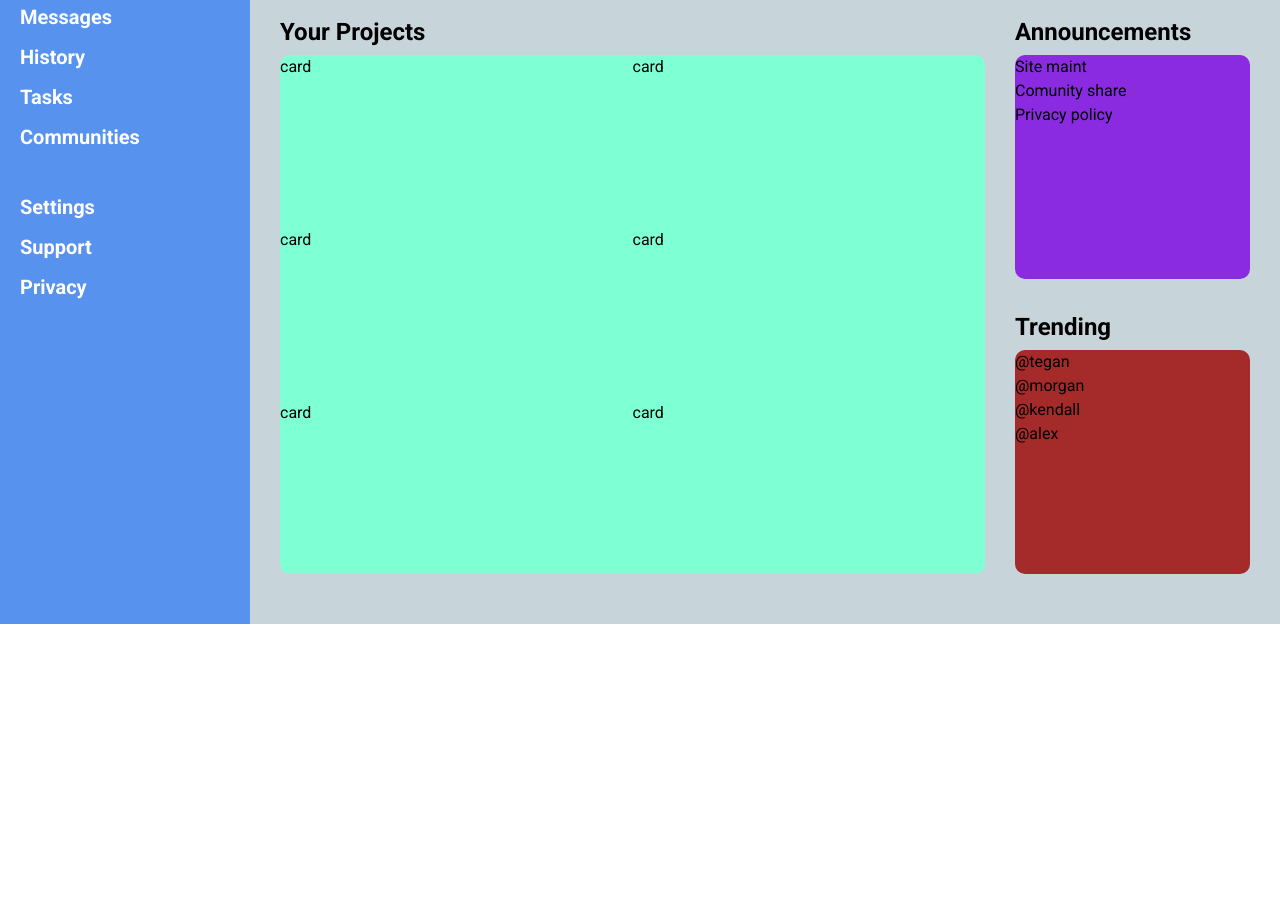
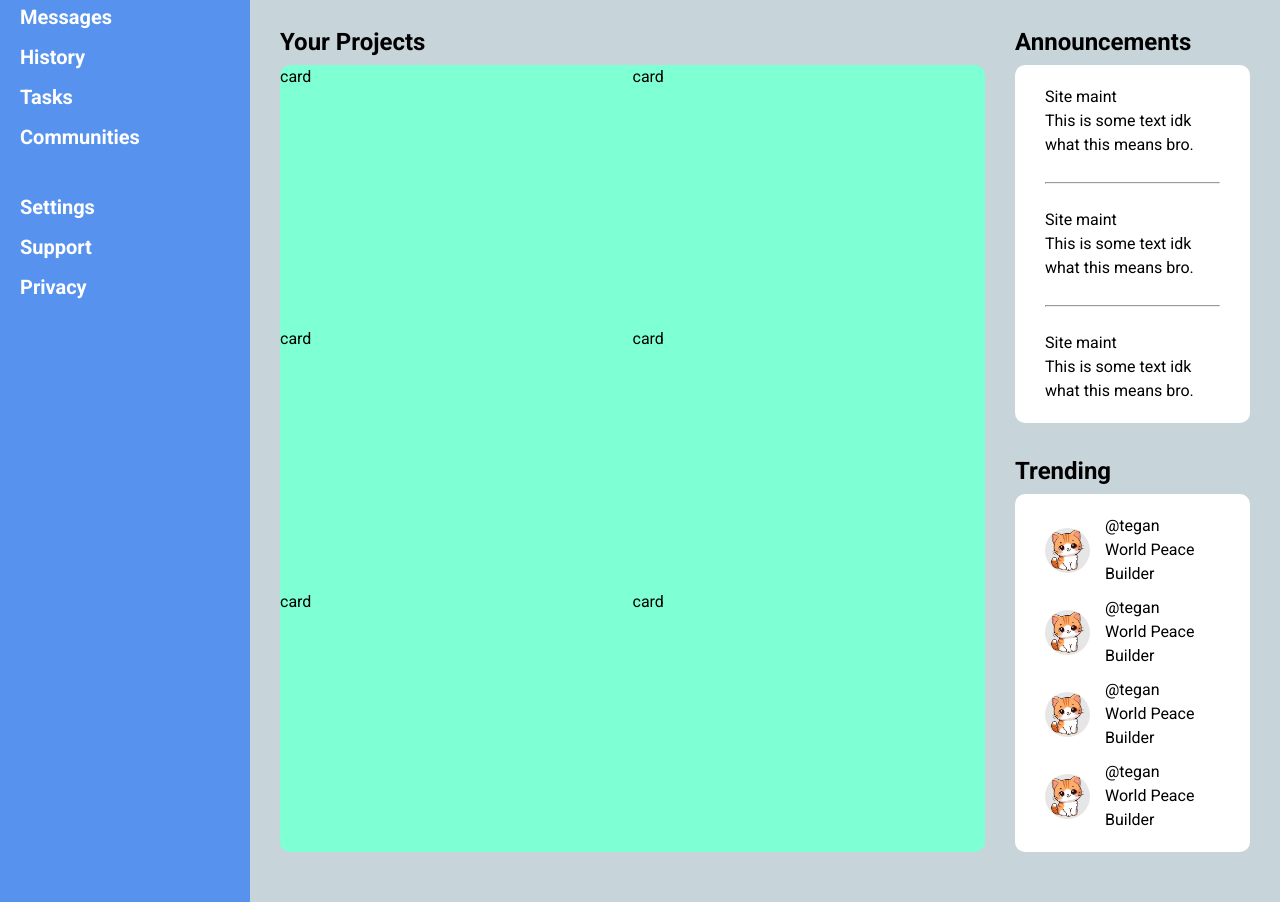
Before and after one commit to Nishivaly/dashboard, a plain HTML site: page index.html in a window 1280 px wide. Shown: the part 176-1078 px from the top of the page. Before the commit the page ends 800 px from the top, so only its background shows below. Drawn offline with Linux system fonts and the light colour scheme.

Commit message:
Fix shit

```diff
--- a/index.html
+++ b/index.html
@@ -34,11 +34,11 @@
                 </div>
                 <ul>
                     <il><img src="./img/bell-outline.svg" alt="Bell" height="40px" width="25px"></il>
-                    <il><img src="./img/cat.jpg" alt="Profile pic" id="small-pfp"></il>
+                    <il><img src="./img/cat.jpg" alt="Profile pic" class="small-pfp"></il>
                     <il><span class="user-name">Morgan Oakley</span></il>
                 </ul>
                 <div class="hi-there">
-                    <img src="./img/cat.jpg" alt="Profile pic" id="big-pfp">
+                    <img src="./img/cat.jpg" alt="Profile pic" class="big-pfp">
                     <div>
                         <p>Hi there,</p>
                         <p class="user-name">Morgan Oakley (@morgan)</p>
@@ -63,16 +63,51 @@
                     <div class="card">card</div>
                 </div>
                 <div class="announcements">
-                    <p>Site maint</p>
-                    <p>Comunity share</p>
-                    <p>Privacy policy</p>
+                    <div class="announcement">
+                        <p>Site maint</p>
+                        <p>This is some text idk what this means bro.</p>
+                    </div>
+                    <hr>
+                    <div class="announcement">
+                        <p>Site maint</p>
+                        <p>This is some text idk what this means bro.</p>
+                    </div>
+                    <hr>
+                    <div class="announcement">
+                        <p>Site maint</p>
+                        <p>This is some text idk what this means bro.</p>
+                    </div>
                 </div>
                 <h2>Trending</h2>
                 <div class="trending">
-                    <div class="trend-user">@tegan</div>
-                    <div class="trend-user">@morgan</div>
-                    <div class="trend-user">@kendall</div>
-                    <div class="trend-user">@alex</div>
+                    <div class="trend-user">
+                        <img src="./img/cat.jpg" alt="Profile pic" class="small-pfp">
+                        <div class="handle-desc">
+                            <p>@tegan</p>
+                            <p>World Peace Builder</p>
+                        </div>
+                    </div>
+                    <div class="trend-user">
+                        <img src="./img/cat.jpg" alt="Profile pic" class="small-pfp">
+                        <div class="handle-desc">
+                            <p>@tegan</p>
+                            <p>World Peace Builder</p>
+                        </div>
+                    </div>
+                    <div class="trend-user">
+                        <img src="./img/cat.jpg" alt="Profile pic" class="small-pfp">
+                        <div class="handle-desc">
+                            <p>@tegan</p>
+                            <p>World Peace Builder</p>
+                        </div>
+                    </div>
+                    <div class="trend-user">
+                        <img src="./img/cat.jpg" alt="Profile pic" class="small-pfp">
+                        <div class="handle-desc">
+                            <p>@tegan</p>
+                            <p>World Peace Builder</p>
+                        </div>
+                    </div>
                 </div>
             </div>
         </div>
--- a/style.css
+++ b/style.css
@@ -20,7 +20,7 @@ ul {
 .right-side {
     grid-column: 2 / span 1;
     display: grid;
-    grid-template-rows: 1fr 4fr;
+    grid-template-rows: min-content 4fr;
 }
 
 .dashboard {
@@ -43,7 +43,7 @@ ul {
 .header {
     display: grid;
     grid-template-columns: 2fr 1fr;
-    grid-template-rows: 1fr 1.7fr;
+    grid-template-rows: auto auto;
     padding: 0 50px;
 }
 
@@ -51,6 +51,7 @@ ul {
     display: flex;
     align-items: center;
     gap: 10px;
+    padding: 10px 0;
 
     >input {
         height: 30px;
@@ -71,7 +72,7 @@ ul {
     gap: 30px;
 }
 
-#small-pfp {
+.small-pfp {
     aspect-ratio: 1;
     height: 45px;
     border-radius: 30px;
@@ -80,9 +81,10 @@ ul {
 .header .hi-there {
     display: grid;
     grid-template-columns: auto 1fr;
-    grid-template-rows: 1fr 1fr;
+    grid-template-rows: auto auto;
+    padding: 10px 0;
 
-    >#big-pfp {
+    >.big-pfp {
         grid-row: 1 / span 2;
         place-self: center;
         aspect-ratio: 1;
@@ -148,10 +150,25 @@ ul {
     background-color: aquamarine;
 }
 
+.announcements,
+.trending {
+    gap: 10px;
+    display: flex;
+    flex-direction: column;
+    justify-content: space-between;
+    padding: 20px 30px;
+}
+
 .announcements {
-    background-color: blueviolet;
+    background-color: white;
 }
 
 .trending {
-    background-color: brown;
+    background-color: white;
 }
+
+.trend-user {
+    display: flex;
+    align-items: center;
+    gap: 15px;
+}
```
